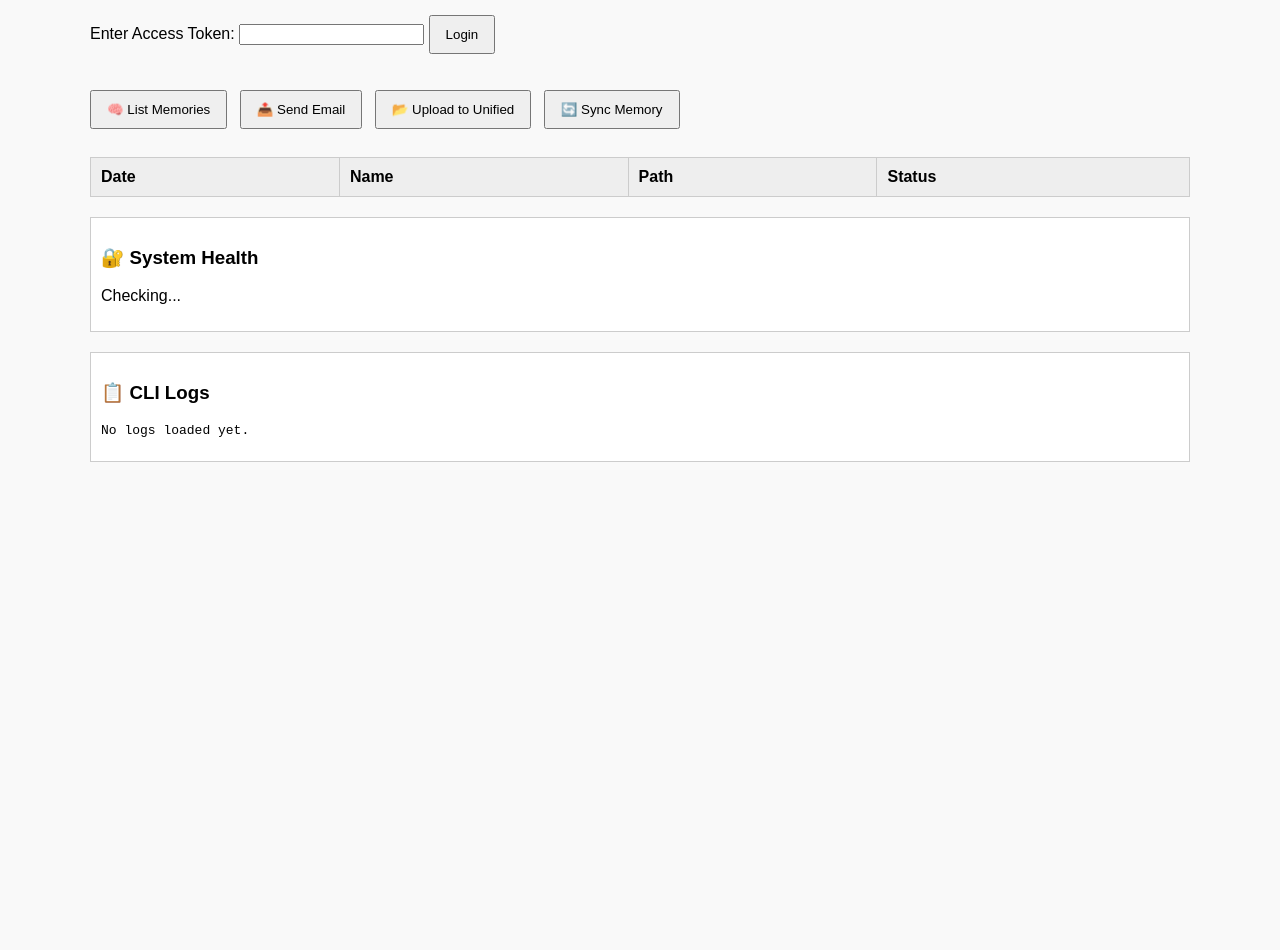
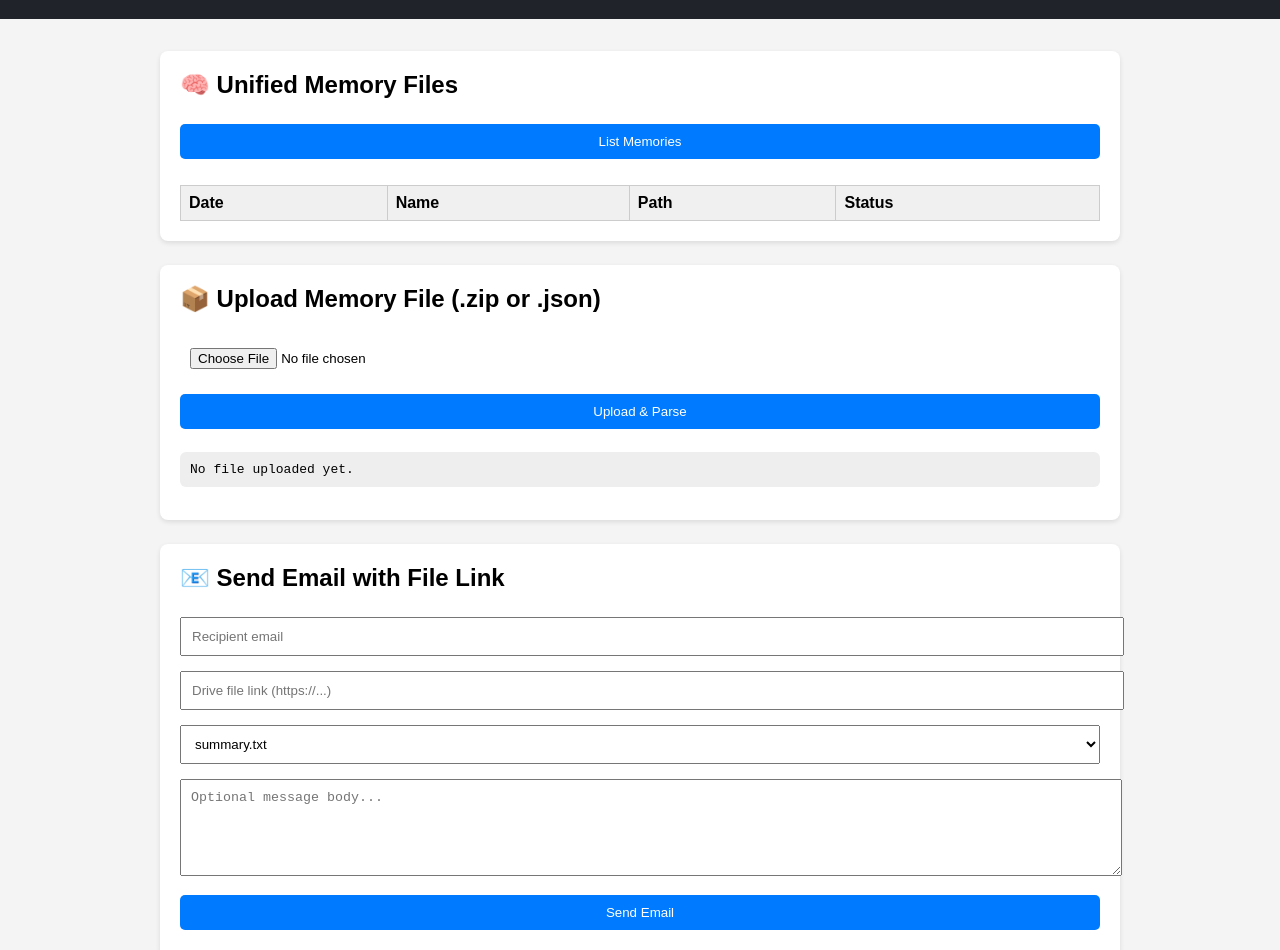
Before and after one commit to guptakapilin/liam-relay, a website: page public/dashboard.html in a window 1280 px wide. Shown: the part 93-1043 px from the top of the page. Before the commit the page ends 800 px from the top, so only its background shows below. Drawn offline with Linux system fonts and the light colour scheme.

Commit message:
Update dashboard.html

```diff
--- a/public/dashboard.html
+++ b/public/dashboard.html
@@ -2,76 +2,135 @@
 <html lang="en">
 <head>
   <meta charset="UTF-8" />
-  <meta name="viewport" content="width=device-width, initial-scale=1.0"/>
   <title>Liam Dashboard</title>
   <style>
-    body { font-family: Arial, sans-serif; margin: 0; padding: 20px; background: #f9f9f9; }
-    .container { max-width: 1100px; margin: auto; }
-    h1 { color: #222; }
-    button { margin: 8px 8px 8px 0; padding: 10px 15px; }
-    table { width: 100%; border-collapse: collapse; margin-top: 20px; background: #fff; }
-    th, td { border: 1px solid #ccc; padding: 10px; text-align: left; }
-    th { background-color: #eee; }
-    .log, .status { margin-top: 20px; background: #fff; padding: 10px; border: 1px solid #ccc; }
-    .auth { margin-bottom: 20px; }
+    body {
+      font-family: Arial, sans-serif;
+      background: #f4f4f4;
+      margin: 0;
+      padding: 0;
+    }
+    header {
+      background: #20232a;
+      color: white;
+      padding: 1rem;
+      text-align: center;
+    }
+    .container {
+      padding: 2rem;
+      max-width: 960px;
+      margin: auto;
+    }
+    .card {
+      background: white;
+      border-radius: 8px;
+      box-shadow: 0 2px 5px rgba(0,0,0,0.1);
+      padding: 20px;
+      margin-bottom: 24px;
+    }
+    h2 {
+      margin-top: 0;
+    }
+    input, select, textarea, button {
+      padding: 10px;
+      margin: 5px 0 10px 0;
+      width: 100%;
+    }
+    table {
+      width: 100%;
+      border-collapse: collapse;
+      margin-top: 1rem;
+    }
+    th, td {
+      padding: 8px;
+      border: 1px solid #ccc;
+      text-align: left;
+    }
+    th {
+      background: #f0f0f0;
+    }
+    button {
+      background: #007bff;
+      color: white;
+      border: none;
+      cursor: pointer;
+      border-radius: 5px;
+    }
+    button:hover {
+      background: #0056b3;
+    }
+    .output {
+      white-space: pre-wrap;
+      background: #eee;
+      padding: 10px;
+      border-radius: 6px;
+    }
   </style>
 </head>
 <body>
+  <header><h1>Liam Control Dashboard</h1></header>
+
   <div class="container">
-    <h1>Liam Control Dashboard</h1>
 
-    <div class="auth">
-      <label for="token">Enter Access Token:</label>
-      <input type="password" id="token" />
-      <button onclick="saveToken()">Login</button>
-    </div>
-
-    <div class="controls">
-      <button onclick="listMemories()">🧠 List Memories</button>
-      <button onclick="sendEmail()">📤 Send Email</button>
-      <button onclick="uploadToUnified()">📂 Upload to Unified</button>
-      <button onclick="syncMemory()">🔄 Sync Memory</button>
-    </div>
-
+    <!-- 🧠 List Memories -->
+    <div class="card">
+      <h2>🧠 Unified Memory Files</h2>
+      <button onclick="listMemories()">List Memories</button>
       <table id="memoryTable">
         <thead>
-        <tr>
-          <th>Date</th>
-          <th>Name</th>
-          <th>Path</th>
-          <th>Status</th>
-        </tr>
+          <tr><th>Date</th><th>Name</th><th>Path</th><th>Status</th></tr>
         </thead>
         <tbody></tbody>
       </table>
-
-    <div class="status">
-      <h3>🔐 System Health</h3>
-      <p id="statusOutput">Checking...</p>
     </div>
 
-    <div class="log">
-      <h3>📋 CLI Logs</h3>
-      <pre id="logOutput">No logs loaded yet.</pre>
+    <!-- 📤 Upload Memory -->
+    <div class="card">
+      <h2>📦 Upload Memory File (.zip or .json)</h2>
+      <input type="file" id="uploadFile" />
+      <button onclick="uploadFile()">Upload & Parse</button>
+      <pre id="uploadStatus" class="output">No file uploaded yet.</pre>
     </div>
+
+    <!-- 📧 Send Email -->
+    <div class="card">
+      <h2>📧 Send Email with File Link</h2>
+      <input type="email" id="emailTo" placeholder="Recipient email" />
+      <input type="text" id="emailLink" placeholder="Drive file link (https://...)" />
+      <select id="emailTemplate">
+        <option value="summary.txt">summary.txt</option>
+        <option value="intro.txt">intro.txt</option>
+        <option value="blank">-- No template --</option>
+      </select>
+      <textarea id="emailBody" rows="5" placeholder="Optional message body..."></textarea>
+      <button onclick="sendEmail()">Send Email</button>
+      <pre id="emailStatus" class="output"></pre>
+    </div>
+
+    <!-- 📄 Create Document -->
+    <div class="card">
+      <h2>📄 Create Google Doc from Template</h2>
+      <input type="text" id="docTemplate" placeholder="e.g. summary.txt" />
+      <button onclick="createDoc()">Create Doc</button>
+      <pre id="docStatus" class="output"></pre>
+    </div>
+
+    <!-- 🛡️ Health Check -->
+    <div class="card">
+      <h2>🛡️ System Health</h2>
+      <button onclick="checkHealth()">Check ENV & Auth</button>
+      <pre id="healthStatus" class="output">Click "Check" to load status.</pre>
+    </div>
+
   </div>
 
   <script>
-    function saveToken() {
-      const token = document.getElementById('token').value;
-      if (token) {
-        localStorage.setItem('liamToken', token);
-        alert('Token saved. You can now access dashboard features.');
-      }
-    }
-
-    function listMemories() {
-      fetch('/list-memories')
-        .then(res => res.json())
-        .then(data => {
+    async function listMemories() {
+      const res = await fetch('/list-memories');
+      const data = await res.json();
       const tbody = document.querySelector('#memoryTable tbody');
       tbody.innerHTML = '';
-          data.files.forEach(file => {
+      (data.files || []).forEach(file => {
         const row = `<tr>
           <td>${new Date(file.modifiedTime).toLocaleString()}</td>
           <td>${file.name}</td>
@@ -80,29 +139,44 @@
         </tr>`;
         tbody.innerHTML += row;
       });
-        })
-        .catch(err => {
-          alert('Error fetching memory list');
-          console.error(err);
-        });
     }
 
-    function sendEmail() {
-      const to = prompt('Enter recipient email:');
-      const link = prompt('Enter Drive link:');
-      if (!to || !link) return alert('Both email and link are required.');
-      fetch(`/send-email?to=${encodeURIComponent(to)}&link=${encodeURIComponent(link)}`)
-        .then(res => res.text())
-        .then(alert)
-        .catch(err => alert('Error sending email.'));
+    async function uploadFile() {
+      const file = document.getElementById('uploadFile').files[0];
+      if (!file) return alert('Please select a file.');
+      const form = new FormData();
+      form.append('file', file);
+      const res = await fetch('/upload-memory', { method: 'POST', body: form });
+      const result = await res.json();
+      document.getElementById('uploadStatus').textContent = JSON.stringify(result, null, 2);
     }
 
-    function uploadToUnified() {
-      alert('🚧 Upload handler to be added in memory-handler.js');
+    async function sendEmail() {
+      const to = document.getElementById('emailTo').value;
+      const link = document.getElementById('emailLink').value;
+      const body = document.getElementById('emailBody').value;
+      const template = document.getElementById('emailTemplate').value;
+      const res = await fetch('/send-email', {
+        method: 'POST',
+        headers: { 'Content-Type': 'application/json' },
+        body: JSON.stringify({ to, link, body, template })
+      });
+      const msg = await res.text();
+      document.getElementById('emailStatus').textContent = msg;
     }
 
-    function syncMemory() {
-      alert('🚧 Sync memory handler pending...');
+    async function createDoc() {
+      const template = document.getElementById('docTemplate').value;
+      const res = await fetch(`/create-doc?template=${encodeURIComponent(template)}`);
+      const result = await res.json();
+      document.getElementById('docStatus').innerHTML =
+        result.link ? `✅ <a href="${result.link}" target="_blank">View Document</a>` : '❌ Failed to create';
+    }
+
+    async function checkHealth() {
+      const res = await fetch('/check-env');
+      const data = await res.json();
+      document.getElementById('healthStatus').textContent = JSON.stringify(data, null, 2);
     }
   </script>
 </body>
```
Lines whose indentation alone changed are shown as unchanged.
